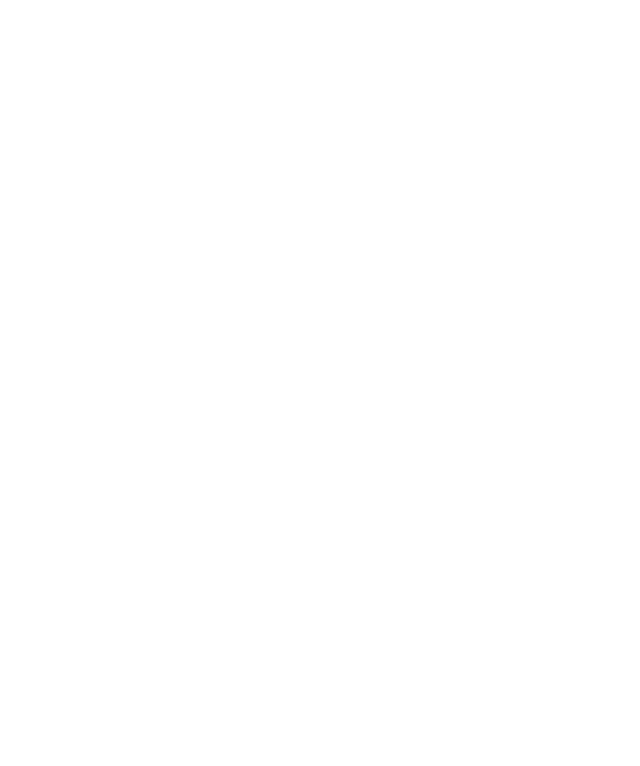
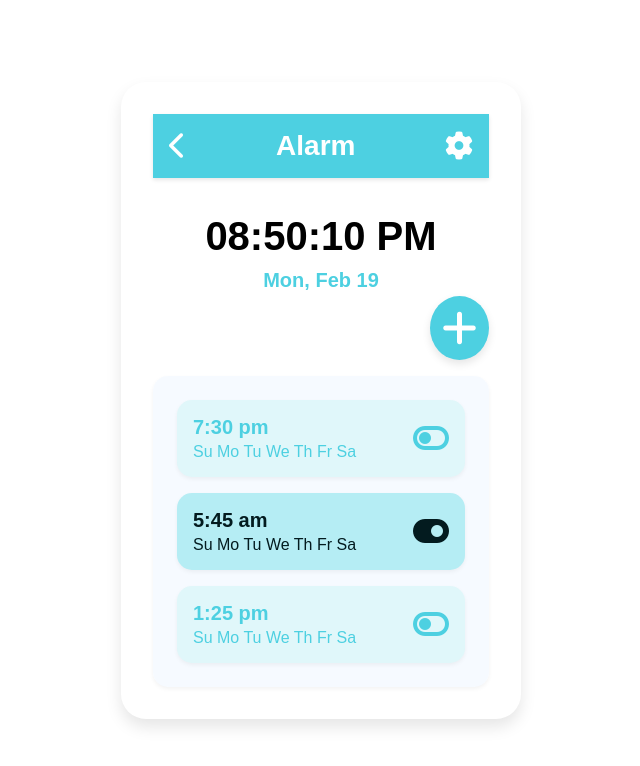
Before and after one commit to tak40/iCodeThis-Alarm, a plain HTML site: page index.html in a window 1280 px wide. Shown: the whole page, without its empty margins (319-959 px from the left). Drawn offline with Linux system fonts and the light colour scheme.

Commit message:
update: styling and time

```diff
--- a/index.html
+++ b/index.html
@@ -6,7 +6,50 @@
         <meta charset="UTF-8" />
         <meta name="viewport" content="width=device-width, initial-scale=1.0" />
         <title>Alarm</title>
+        <link
+            rel="stylesheet"
+            href="https://cdnjs.cloudflare.com/ajax/libs/font-awesome/6.5.1/css/all.min.css"
+            integrity="sha512-DTOQO9RWCH3ppGqcWaEA1BIZOC6xxalwEsw9c2QQeAIftl+Vegovlnee1c9QX4TctnWMn13TZye+giMm8e2LwA=="
+            crossorigin="anonymous"
+            referrerpolicy="no-referrer"
+        />
         <link rel="stylesheet" href="styles.css" />
     </head>
-    <body></body>
+    <body>
+        <header>
+            <i class="fa-solid fa-chevron-left"></i>
+            <h1>Alarm</h1>
+            <i class="fa-solid fa-gear"></i>
+        </header>
+        <main>
+            <section id="current-time"></section>
+            <section class="btn-container">
+                <i class="fa-solid fa-plus add-btn"></i>
+            </section>
+            <section class="alarm-container">
+                <div class="alarm-entry">
+                    <div class="alarm-top">
+                        <span class="time">7:30 pm</span>
+                        <span class="days">Su Mo Tu We Th Fr Sa</span>
+                    </div>
+                    <i class="fa-solid fa-toggle-off"></i>
+                </div>
+                <div class="alarm-entry alarm-entry-toggle-on">
+                    <div class="alarm-top">
+                        <span class="time">5:45 am</span>
+                        <span class="days">Su Mo Tu We Th Fr Sa</span>
+                    </div>
+                    <i class="fa-solid fa-toggle-on"></i>
+                </div>
+                <div class="alarm-entry">
+                    <div class="alarm-top">
+                        <span class="time">1:25 pm</span>
+                        <span class="days">Su Mo Tu We Th Fr Sa</span>
+                    </div>
+                    <i class="fa-solid fa-toggle-off"></i>
+                </div>
+            </section>
+        </main>
+        <script src="index.js"></script>
+    </body>
 </html>
--- a/index.js
+++ b/index.js
@@ -0,0 +1,23 @@
+const currentTime = document.getElementById('current-time')
+
+function updateCurrentTime() {
+    const now = new Date()
+    const formattedTime = now.toLocaleTimeString('en-US', {
+        hour: '2-digit',
+        minute: '2-digit',
+        second: '2-digit',
+    })
+    const formattedDate = now.toLocaleDateString('en-US', {
+        weekday: 'short',
+        day: 'numeric',
+        month: 'short',
+    })
+
+    currentTime.innerHTML = `<span class="time">${formattedTime}</span> <span class="date">${formattedDate}</span>`
+}
+
+// Call the function to update the time immediately
+updateCurrentTime()
+
+// Update the time every second (1000 milliseconds)
+setInterval(updateCurrentTime, 1000)
--- a/styles.css
+++ b/styles.css
@@ -0,0 +1,142 @@
+* {
+    margin: 0;
+    padding: 0;
+    box-sizing: border-box;
+    font-family: 'Arial', sans-serif;
+}
+
+body,
+html {
+    height: 100%;
+    display: flex;
+    justify-content: center;
+    align-items: center;
+}
+
+/* App container styles */
+body {
+    flex-direction: column;
+    width: 400px;
+    height: auto;
+    border-radius: 25px;
+    background-color: #ffffff;
+    box-shadow: 0 8px 16px rgba(0, 0, 0, 0.1);
+    overflow: hidden;
+    padding: 2rem;
+    gap: 1rem;
+}
+
+/* Header styles */
+header {
+    display: flex;
+    justify-content: space-between;
+    align-items: center;
+    background-color: #4dd0e1;
+    color: #ffffff;
+    padding: 1rem;
+    width: 100%;
+    box-shadow: 0 2px 4px rgba(0, 0, 0, 0.1);
+}
+
+header h1 {
+    font-size: 1.75rem;
+}
+
+header i {
+    font-size: 1.75rem;
+    cursor: pointer;
+}
+
+main {
+    width: 100%;
+}
+
+/* Time and date styles */
+#current-time {
+    display: flex;
+    flex-direction: column;
+    gap: 0.25em;
+    font-size: 2.5rem; /* Larger font size for time */
+    text-align: center;
+    font-weight: bold;
+    padding: 0.5em;
+}
+
+.date {
+    font-size: 1.25rem; /* Smaller font size for date */
+    text-align: center;
+    color: #4dd0e1; /* Color match with header */
+}
+
+/* Alarm entry styles */
+
+.alarm-container {
+    width: 100%;
+    padding: 0.5em;
+    background: rgba(163, 207, 255, 0.1);
+    backdrop-filter: blur(5px);
+    border-radius: 15px;
+    box-shadow: 0 2px 4px rgba(0, 0, 0, 0.05);
+}
+
+.alarm-entry {
+    color: #4dd0e1;
+    background-color: #e0f7fa;
+    padding: 1rem;
+    margin: 1rem;
+    border-radius: 15px;
+    box-shadow: 0 2px 4px rgba(0, 0, 0, 0.05);
+    display: flex;
+    justify-content: space-between;
+    align-items: center;
+}
+
+.alarm-top {
+    display: flex;
+    flex-direction: column;
+    gap: 0.25em;
+}
+
+.alarm-entry .time {
+    font-size: 1.25rem;
+    font-weight: bold;
+}
+
+.alarm-entry .days {
+    font-size: 1rem;
+}
+
+.alarm-entry i {
+    font-size: 2rem;
+    cursor: pointer;
+}
+
+.alarm-entry-toggle-on {
+    color: #031b1f;
+    background-color: #b5edf4;
+}
+
+.btn-container {
+    display: flex;
+    justify-content: flex-end;
+    margin-top: -1rem;
+    margin-bottom: 1rem;
+}
+
+.add-btn {
+    font-size: 2.5rem;
+    background-color: #4dd0e1;
+    color: #ffffff;
+    border-radius: 50%;
+    cursor: pointer;
+    border: none;
+    padding: 0.75rem;
+    align-self: center;
+    box-shadow: 0 4px 8px rgba(0, 0, 0, 0.1);
+}
+
+header i:hover,
+.add-btn:hover,
+.alarm-entry i:hover {
+    opacity: 0.8;
+}
```
